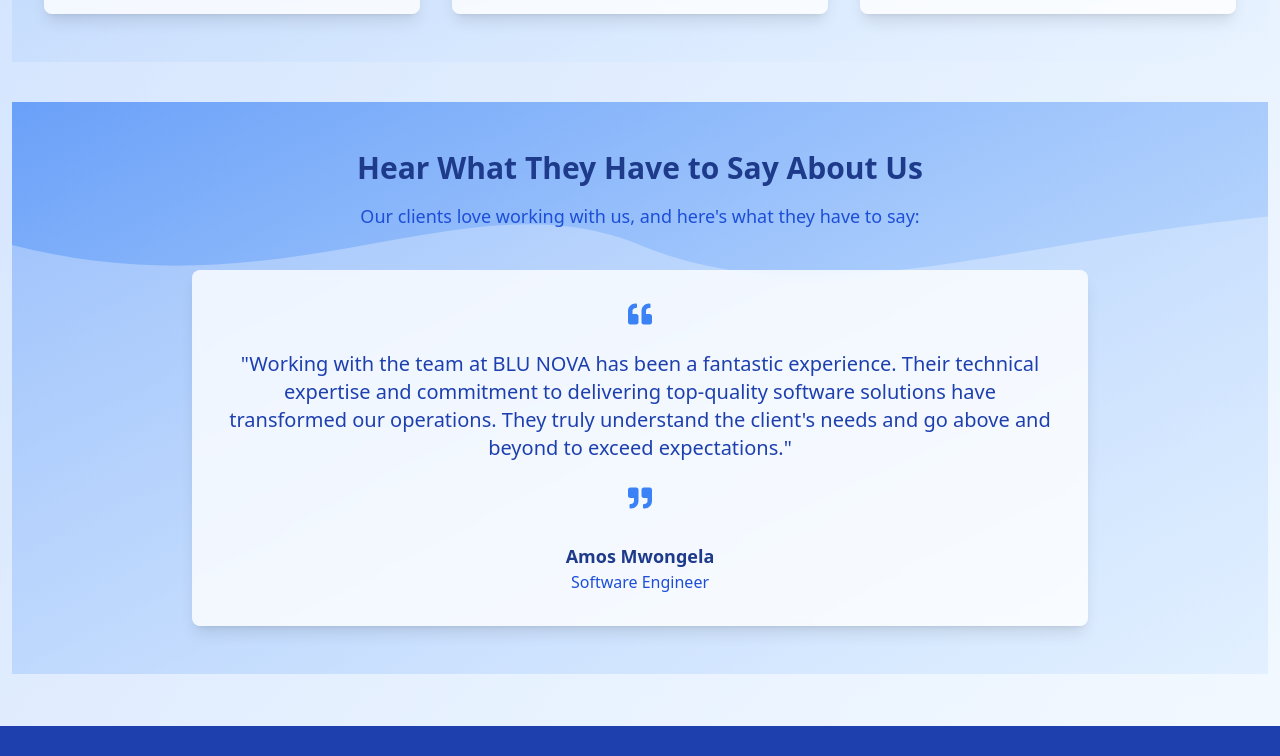
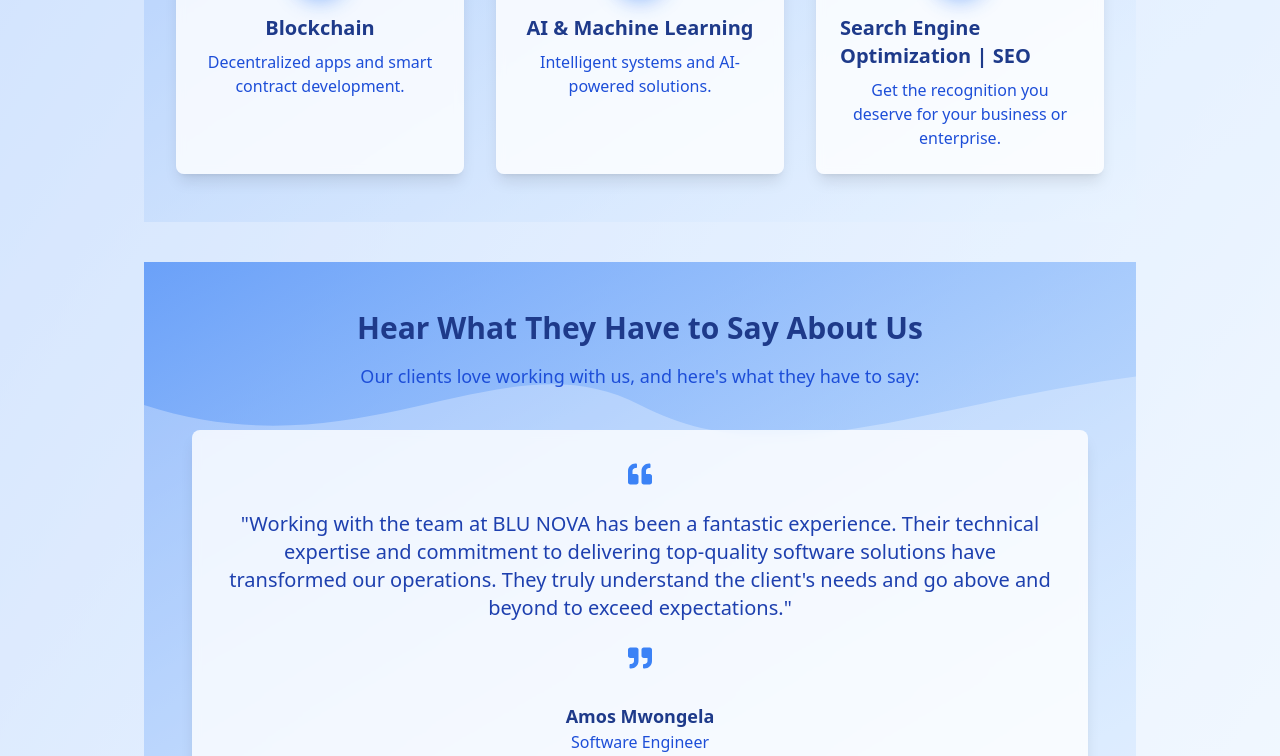
Before and after one commit to BLU-NOVA/portfolio, a Next.js app: page / in a window 1280 px wide. Shown: the part 1292-2048 px from the top of the page. Built offline with nearby package versions, Linux system fonts and the light colour scheme.

Commit message:
increase padding

```diff
--- a/src/app/page.tsx
+++ b/src/app/page.tsx
@@ -33,7 +33,7 @@
         />
       </svg>
 
-      <div className="relative z-10 p-3">
+      <div className="relative z-10 px-36 p-3">
         <div className="flex flex-col md:flex-row w-full">
           <div className="md:w-[50%] w-full mt-[7rem] p-6 md:pl-6">
             <p className="anton text-3xl sm:text-4xl  md:text-5xl lg:text-6xl pb-3 leading-tight text-blue-900">
```
